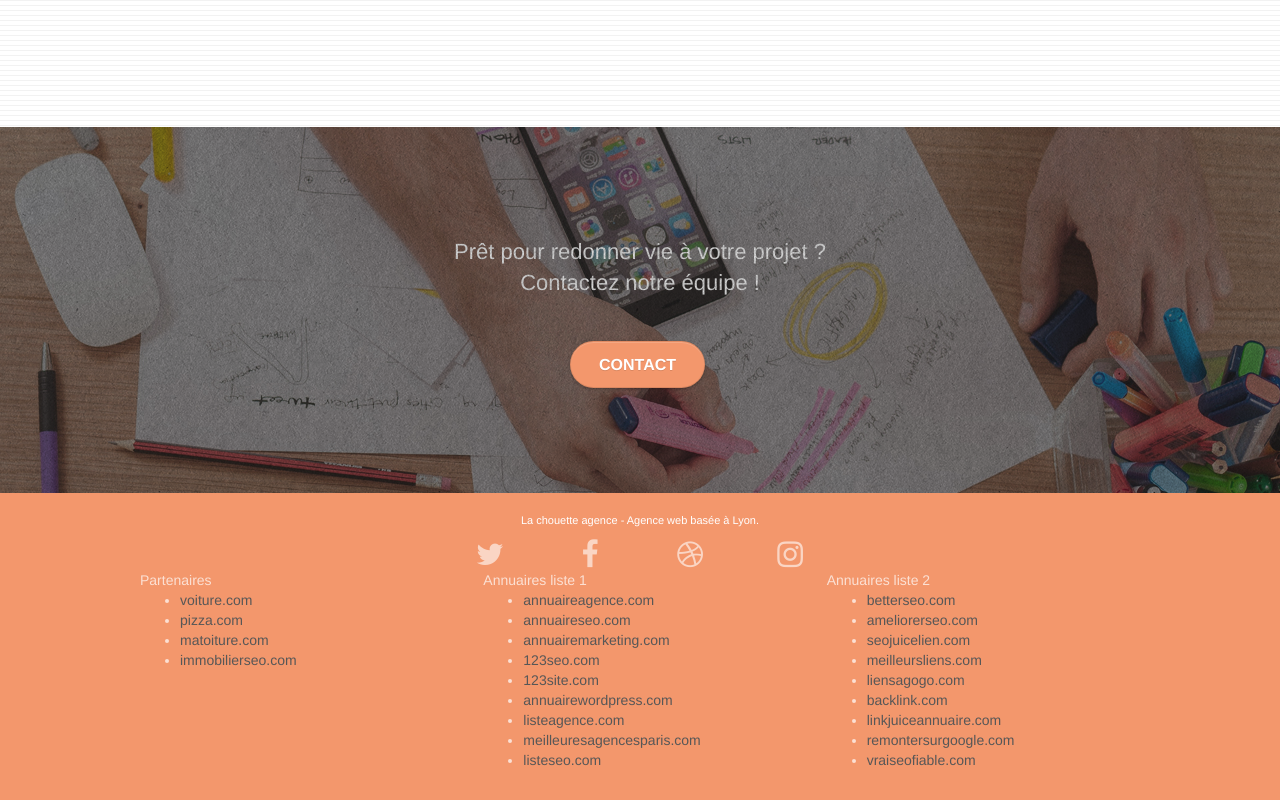
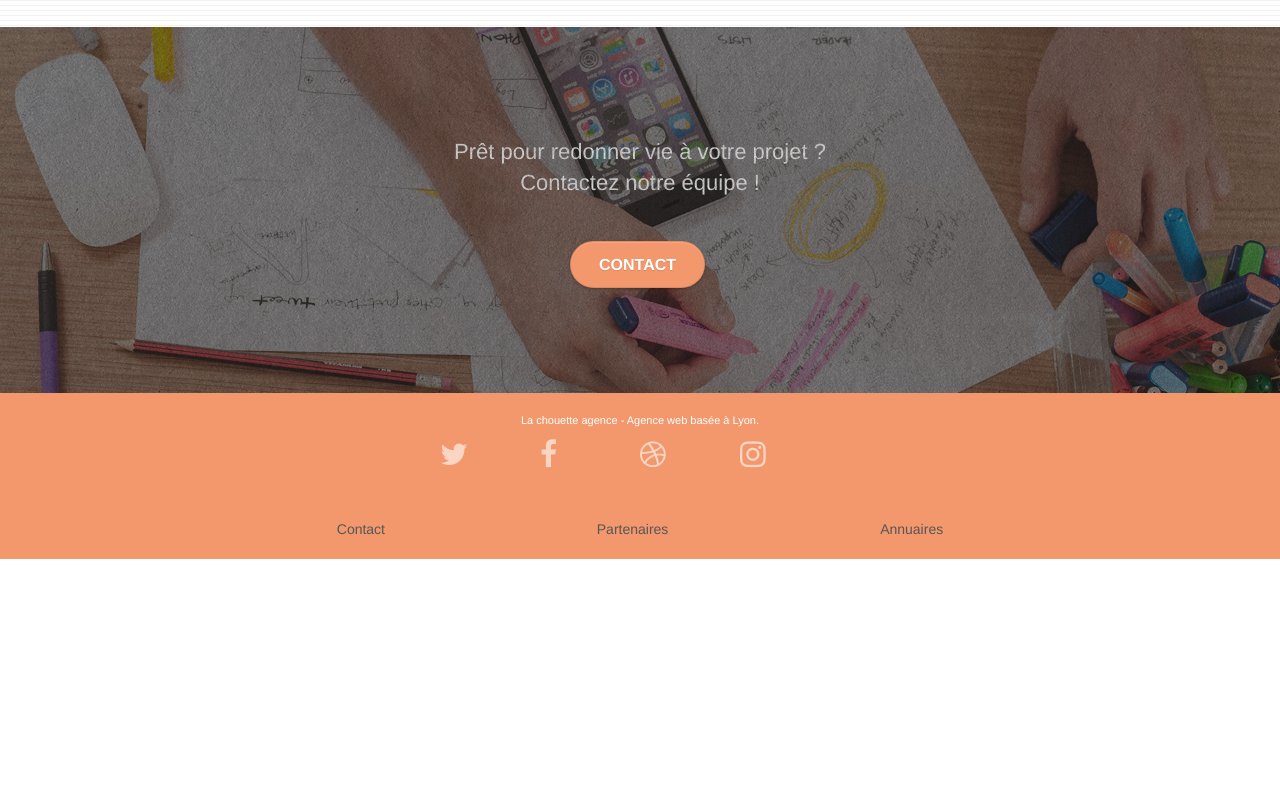
Before and after one commit to PwrBan/Clementgerardin_4_01092021, a plain HTML site: page Starting website/index.html in a window 1280 px wide. Shown: the part 2796-3596 px from the top of the page. After the commit the page ends 3355 px from the top, so only its background shows below. Drawn offline with Linux system fonts and the light colour scheme.

Commit message:
Amelioration footer

```diff
--- a/Starting website/index.html
+++ b/Starting website/index.html
@@ -250,44 +250,16 @@
 						</div>
 					</div>
 				</div>
-				<div class="row">
-					<div class="col-sm-4">
+				<div class="row footer__link">
+					<a href="page2.html">
+						Contact
+					</a>
+					<a href="#">
 						Partenaires
-							<ul>
-								<li><a href="voiture.com">voiture.com</a></li>
-								<li><a href="pizza.com">pizza.com</a></li>
-								<li><a href="matoiture.com">matoiture.com</a></li>
-								<li><a href="immobilierseo.com">immobilierseo.com</a></li>
-							</ul>
-					</div>
-					<div class="col-sm-4">
-						Annuaires liste 1
-						<ul>
-							<li><a href="annuaireagence.com">annuaireagence.com</a></li>
-							<li><a href="annuaireseo.com">annuaireseo.com</a></li>
-							<li><a href="annuairemarketing.com">annuairemarketing.com</a></li>
-							<li><a href="123seoture.com">123seo.com</a></li>
-							<li><a href="123site.com">123site.com</a></li>
-							<li><a href="annuairewordpress.com">annuairewordpress.com</a></li>
-							<li><a href="listeagence.com">listeagence.com</a></li>
-							<li><a href="meilleuresagencesparis.com">meilleuresagencesparis.com</a></li>
-							<li><a href="listeseo.com">listeseo.com</a></li>
-						</ul>
-					</div>
-					<div class="col-sm-4">
-						Annuaires liste 2
-						<ul>
-							<li><a href="betterseo.com">betterseo.com</a></li>
-							<li><a href="ameliorerseo.com">ameliorerseo.com</a></li>
-							<li><a href="seojuicelien.com">seojuicelien.com</a></li>
-							<li><a href="meilleursliens.com">meilleursliens.com</a></li>
-							<li><a href="liensagogo.com">liensagogo.com</a></li>
-							<li><a href="backlink.com">backlink.com</a></li>
-							<li><a href="linkjuiceannuaire.com">linkjuiceannuaire.com</a></li>
-							<li><a href="remontersurgoogle.com">remontersurgoogle.com</a></li>
-							<li><a href="vraiseofiable.com">vraiseofiable.com</a></li>
-						</ul>
-					</div>
+					</a>
+					<a href="#">
+						Annuaires
+					</a>
 				</div>
 			</div>
 		</div>
--- a/Starting website/style.css
+++ b/Starting website/style.css
@@ -703,6 +703,8 @@ p {
 .social {
     max-width: 400px;
     margin: auto auto auto auto;
+    display: flex;
+    justify-content: space-between;
 }
 
 h2 {
@@ -748,7 +750,13 @@ h4 {
     margin-bottom: 44px;
     margin-top: 50px;
 }
-
+.footer__link
+{
+    width: auto;
+    margin-top: 5%;
+    display: flex;
+    justify-content: space-between;
+}
 .avatar {
     box-shadow: 0px 4px 9px rgba(0, 0, 0, 0.3);
 }
```
Also changed, not shown: Starting website/css/bootstrap.css, 2 other files.
